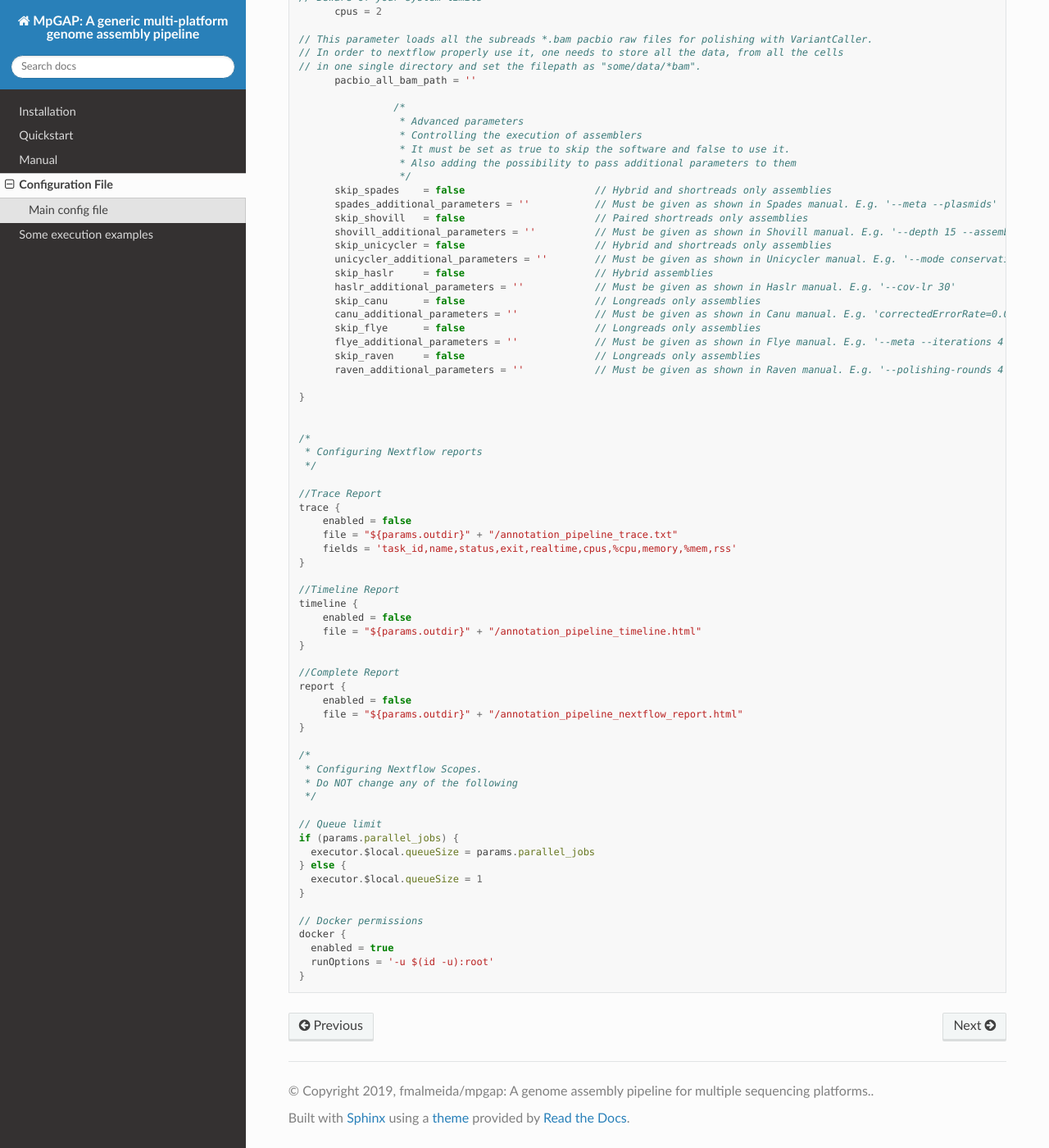
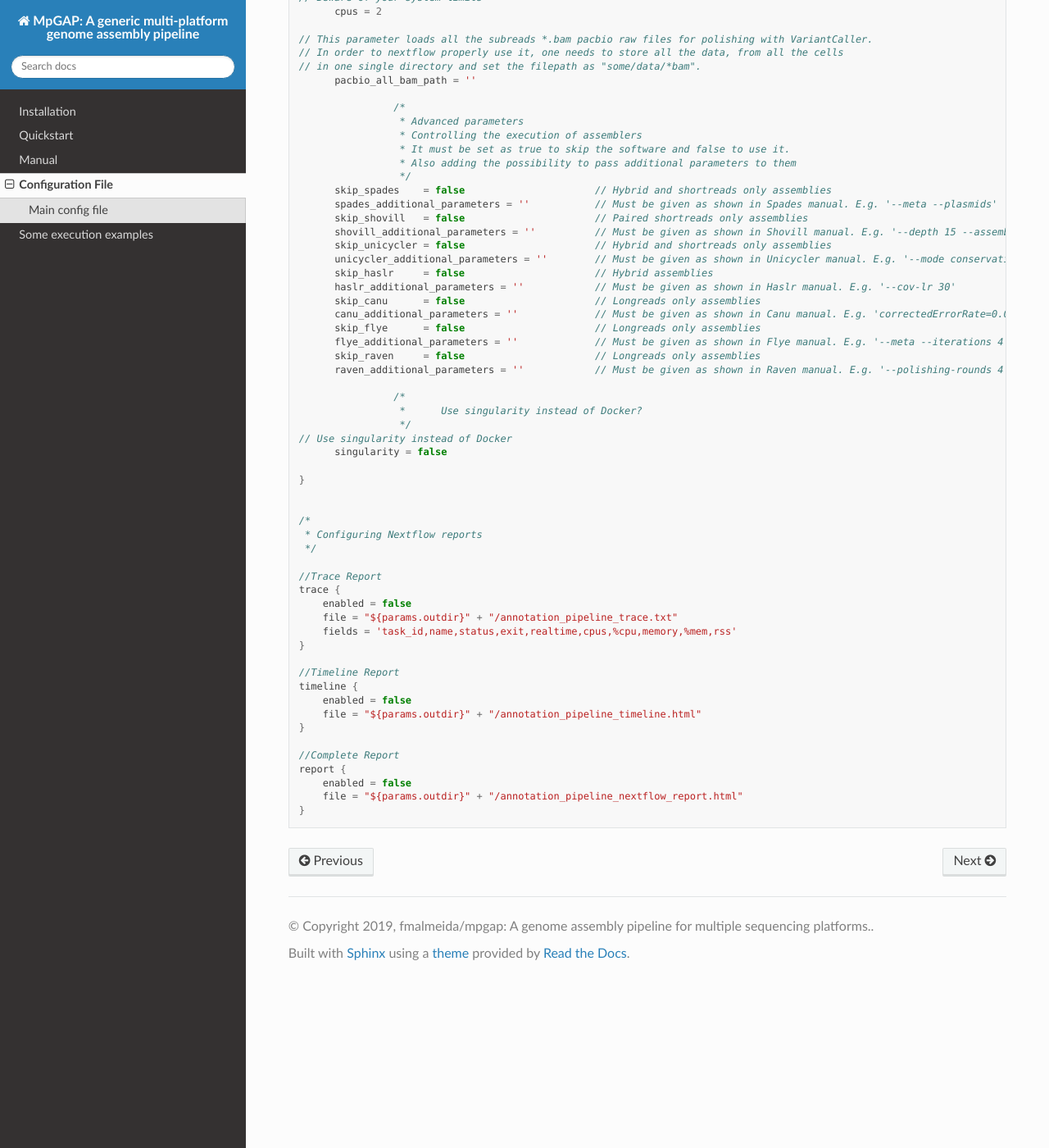
Before and after one commit to fmalmeida/MpGAP, a Sphinx documentation site: the page built from docs/config.rst, in a window 1280 px wide and 1400 px high, scrolled down 2255 px. Shown: the whole window at 82% size. Built offline with Sphinx 7.4.7 and the Read the Docs theme 2.0.0, drawn with Linux system fonts in a browser that asks for light colours.

Commit message:
Adding singularity option

```diff
--- a/docs/config.rst
+++ b/docs/config.rst
@@ -158,6 +158,12 @@ Main config file
           skip_raven     = false                      // Longreads only assemblies
           raven_additional_parameters = ''            // Must be given as shown in Raven manual. E.g. '--polishing-rounds 4'
 
+                    /*
+                     *      Use singularity instead of Docker?
+                     */
+    // Use singularity instead of Docker
+          singularity = false
+
     }
 
 
@@ -183,21 +189,3 @@ Main config file
         enabled = false
         file = "${params.outdir}" + "/annotation_pipeline_nextflow_report.html"
     }
-
-    /*
-     * Configuring Nextflow Scopes.
-     * Do NOT change any of the following
-     */
-
-    // Queue limit
-    if (params.parallel_jobs) {
-      executor.$local.queueSize = params.parallel_jobs
-    } else {
-      executor.$local.queueSize = 1
-    }
-
-    // Docker permissions
-    docker {
-      enabled = true
-      runOptions = '-u $(id -u):root'
-    }
```
Also changed, not shown: CHANGELOG.md (+4 -0 lines), README.md (+8 -19 lines), docs/index.rst (+3 -4 lines), docs/installation.rst (+5 -2 lines), docs/manual.rst (+17 -0 lines), 7 other files.
